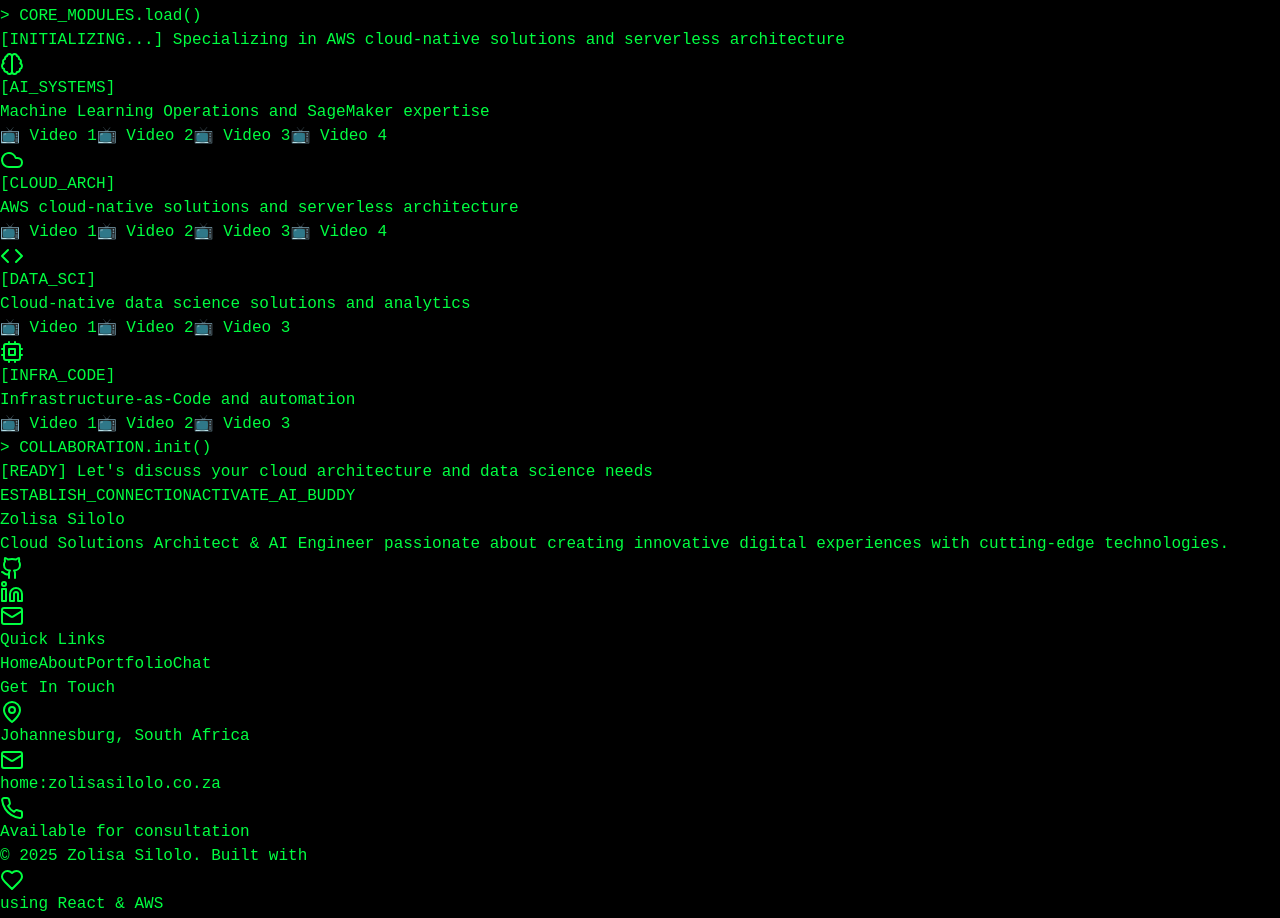
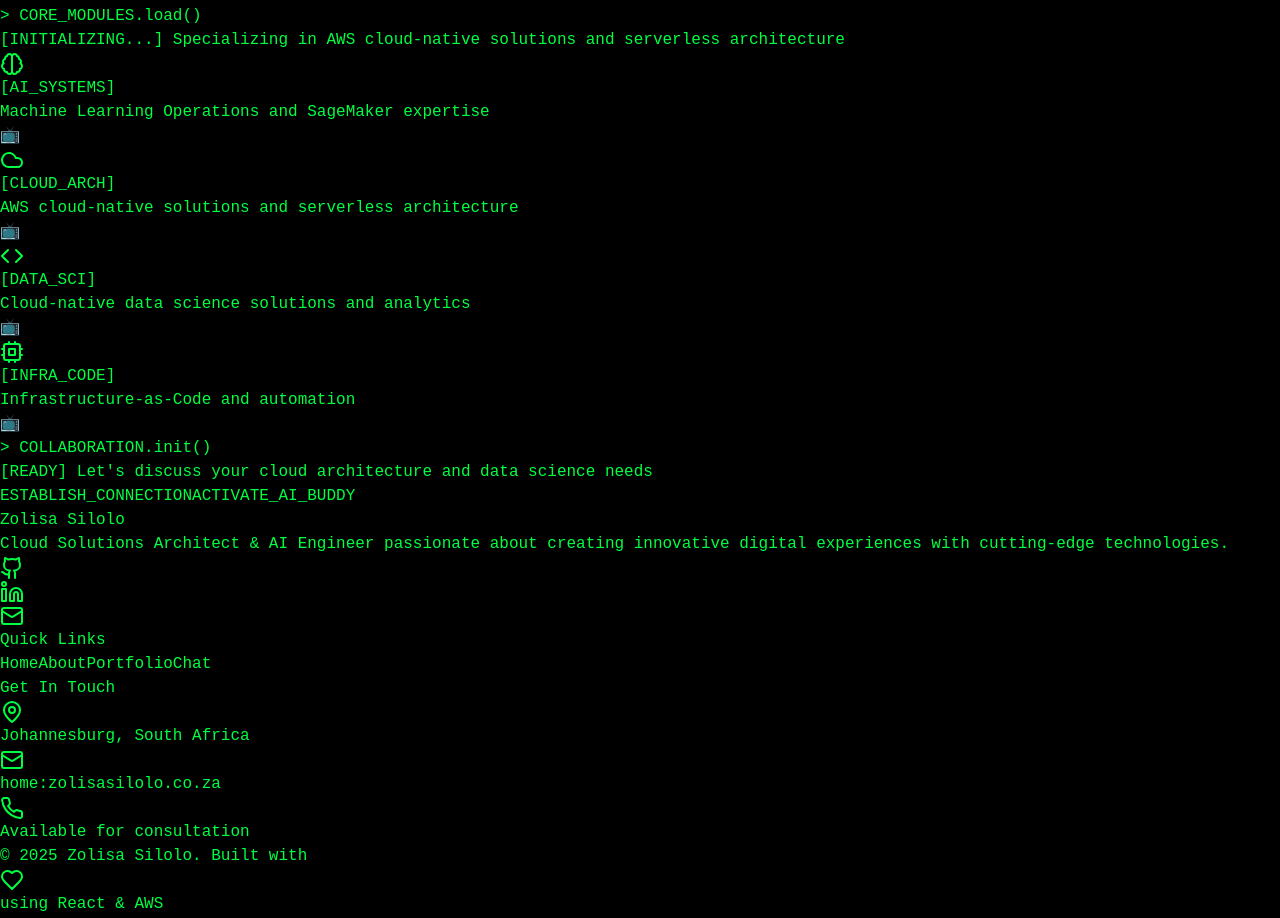
Before and after one commit to ZolisaSilolo/app-portfolio, a React (Vite) app: page / in a window 1280 px wide. Shown: the part 900-1818 px from the top of the page. Built offline with nearby package versions, Linux system fonts and the light colour scheme; no server answers.

Commit message:
fixed hyperlinks from youtube

```diff
--- a/src/pages/Home.tsx
+++ b/src/pages/Home.tsx
@@ -11,46 +11,28 @@
       title: 'AI_SYSTEMS',
       description: 'Machine Learning Operations and SageMaker expertise',
       animationClass: 'fraud-detection',
-      youtubeUrls: [
-        'https://www.youtube.com/watch?v=Le-A72NjaWs',
-        'https://www.youtube.com/watch?v=M5tFyhdNj40',
-        'https://www.youtube.com/watch?v=Ld2oTLY47sA',
-        'https://www.youtube.com/watch?v=1eQC259cVcI'
-      ]
+      youtubeUrl: 'https://www.youtube.com/watch?v=Le-A72NjaWs'
     },
     {
       icon: Cloud,
       title: 'CLOUD_ARCH',
       description: 'AWS cloud-native solutions and serverless architecture',
       animationClass: 'cloud-infra',
-      youtubeUrls: [
-        'https://www.youtube.com/watch?v=1aTQI-Kqs2U',
-        'https://www.youtube.com/watch?v=5TBzdDV60wE',
-        'https://www.youtube.com/watch?v=bhAWEAKV_eI',
-        'https://www.youtube.com/watch?v=vj3vaqnbgbI'
-      ]
+      youtubeUrl: 'https://www.youtube.com/watch?v=1aTQI-Kqs2U'
     },
     {
       icon: Code,
       title: 'DATA_SCI',
       description: 'Cloud-native data science solutions and analytics',
       animationClass: 'ai-efficiency',
-      youtubeUrls: [
-        'https://www.youtube.com/playlist?list=PLhr1KZpdzukfdjsOHZ-BazZt1iK1J8UUw',
-        'https://www.youtube.com/watch?v=THUrXS-ioA0',
-        'https://www.youtube.com/watch?v=-oDJmbPfSQs'
-      ]
+      youtubeUrl: 'https://www.youtube.com/playlist?list=PLhr1KZpdzukfdjsOHZ-BazZt1iK1J8UUw'
     },
     {
       icon: Cpu,
       title: 'INFRA_CODE',
       description: 'Infrastructure-as-Code and automation',
       animationClass: 'predictive-maintenance',
-      youtubeUrls: [
-        'https://www.youtube.com/watch?v=rmXI_kd_owQ',
-        'https://www.youtube.com/watch?v=PFsK6TyFfpQ',
-        'https://www.youtube.com/playlist?list=PL9nWRykSBSFixRAcjN2yUmi8lSN6J8lby'
-      ]
+      youtubeUrl: 'https://www.youtube.com/watch?v=rmXI_kd_owQ'
     }
   ];
 
@@ -204,19 +186,14 @@
                 </h3>
                 <p className="text-green-300 text-sm font-mono mb-4">{skill.description}</p>
 
-                <div className="space-y-2">
-                  {skill.youtubeUrls.map((url, urlIndex) => (
-                    <a
-                      key={urlIndex}
-                      href={url}
-                      target="_blank"
-                      rel="noopener noreferrer"
-                      className="block w-full py-2 px-3 bg-red-600 hover:bg-red-700 text-white text-xs rounded-lg transition-colors font-mono"
-                    >
-                      📺 Video {urlIndex + 1}
-                    </a>
-                  ))}
-                </div>
+                <a
+                  href={skill.youtubeUrl}
+                  target="_blank"
+                  rel="noopener noreferrer"
+                  className="inline-block w-full py-2 px-3 bg-red-600 hover:bg-red-700 text-white text-xs rounded-lg transition-colors font-mono"
+                >
+                  📺
+                </a>
               </div>
             ))}
           </div>
```
